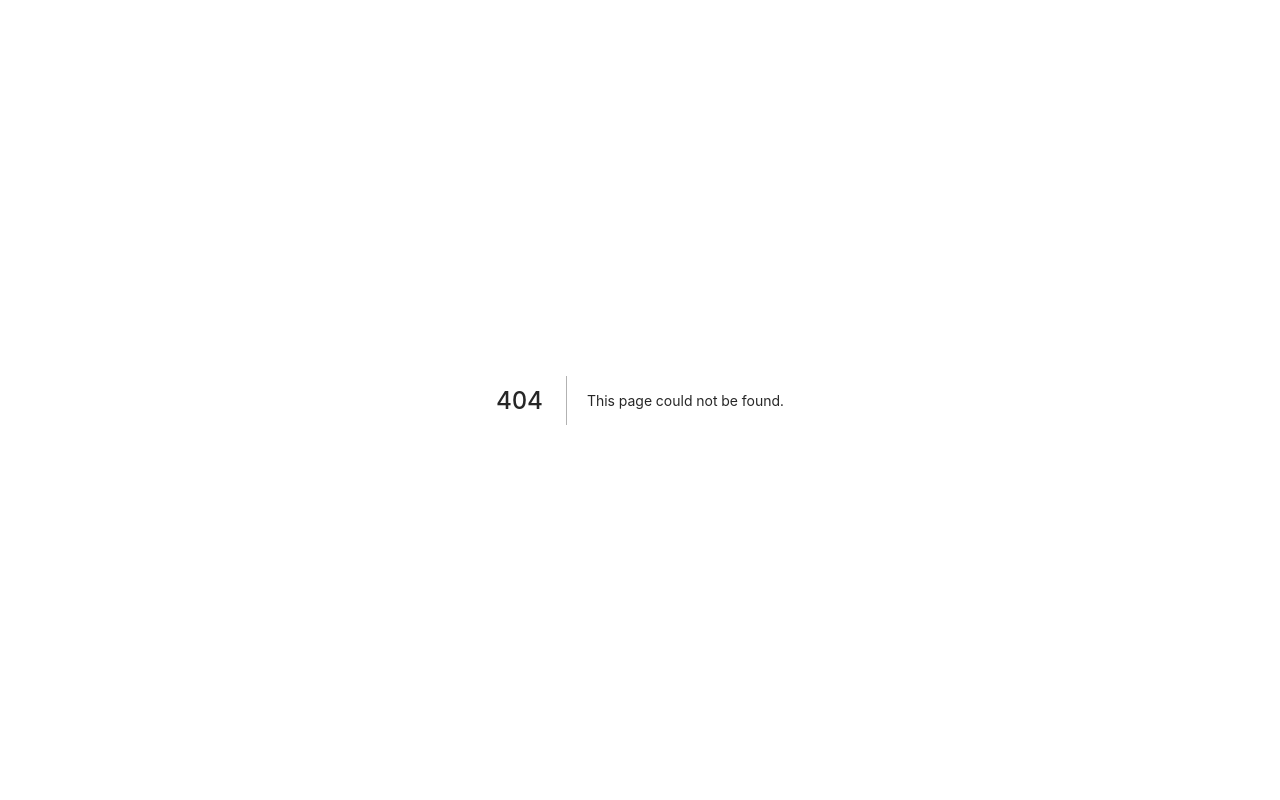
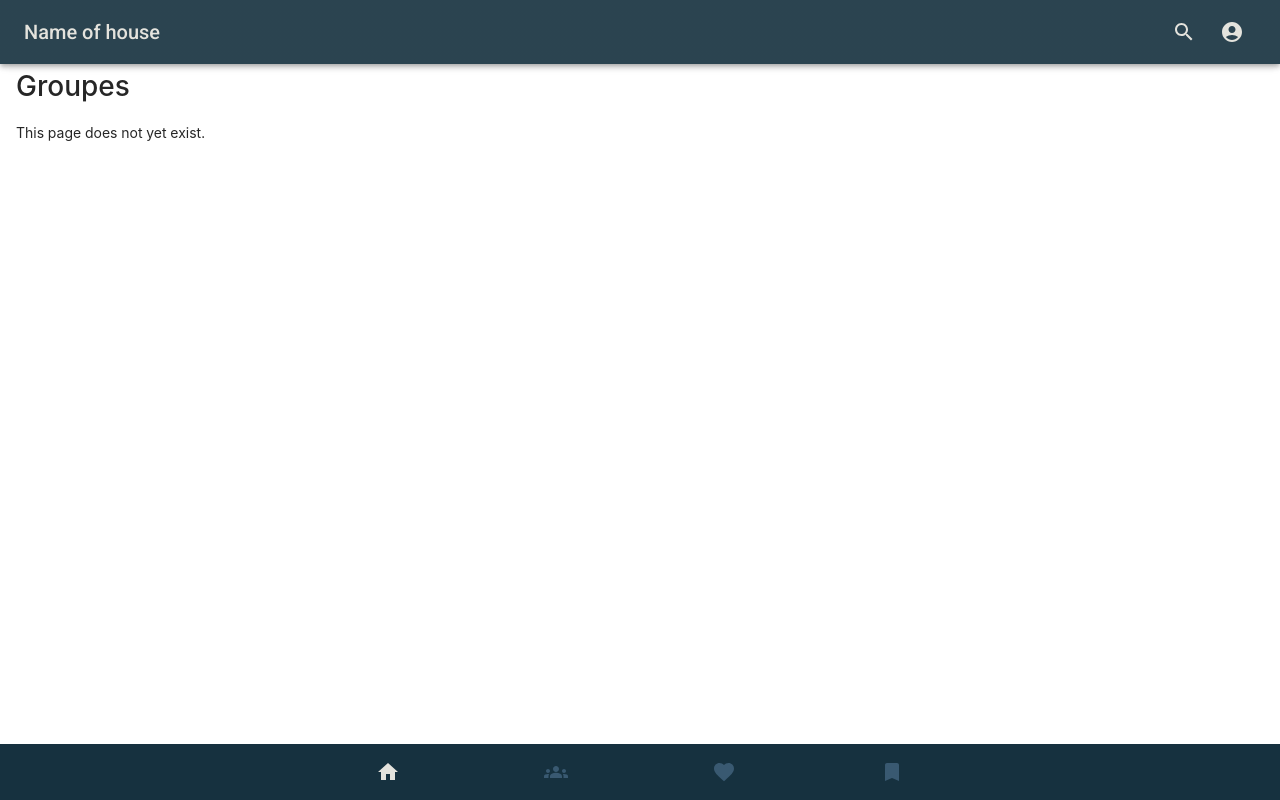
Before and after one commit to stenwall/u11-fullstack-js, a Next.js app in the folder client/: page /groupes in a window 1280 px wide. Before the commit this address had no page. Built offline with nearby package versions, Linux system fonts and the light colour scheme.

Commit message:
feat: finished bottomnav comp. w placeholder pages

```diff
--- a/client/components/BottomNavbar/index.tsx
+++ b/client/components/BottomNavbar/index.tsx
@@ -12,10 +12,25 @@ const BottomNavbar = () => {
 
   const btnLinks = {
     home: (
-      <Link href="/info">
+      <Link href="/feed">
         <Home />
       </Link>
     ),
+    groupes: (
+      <Link href="/groupes">
+        <Groups />
+      </Link>
+    ),
+    friends: (
+      <Link href="/friends">
+        <Favorite />
+      </Link>
+    ),
+    favorites: (
+      <Link href="/favorites">
+        <Bookmark />
+      </Link>
+    )
   };
 
   return (
@@ -25,25 +40,20 @@ const BottomNavbar = () => {
       onChange={handleChange}
     >
       <BottomNavigationAction
-        label="Home"
         value="home"
         icon={btnLinks.home}
       />
       <BottomNavigationAction
-        color="text"
-        label="Groupes"
         value="groupes"
-        icon={<Groups />}
+        icon={btnLinks.groupes}
       />
       <BottomNavigationAction
-        label="Friends"
         value="friends"
-        icon={<Favorite />}
+        icon={btnLinks.friends}
       />
       <BottomNavigationAction
-        label="Favorites"
         value="favorites"
-        icon={<Bookmark />}
+        icon={btnLinks.favorites}
       />
     </BottomNavigation>
   );
--- /dev/null
+++ b/client/components/layout/layout.module.scss
@@ -0,0 +1,6 @@
+.main {
+  padding-top: 4rem;
+  padding-bottom: 3.5rem;
+  padding-left: 1rem;
+  padding-right: 1rem;
+}
--- a/client/pages/feed/index.tsx
+++ b/client/pages/feed/index.tsx
@@ -14,11 +14,6 @@ const Feed: NextPageWithLayout = () => {
       <h1>Feed</h1>
 
       <ul>
-        <li>
-          <Link href="/info">
-            <a>House/hood info</a>
-          </Link>
-        </li>
         <li>
           <Link href="/profile">
             <a>Your profile</a>
--- /dev/null
+++ b/client/pages/groupes/index.tsx
@@ -0,0 +1,21 @@
+import type { NextPageWithLayout } from 'next';
+import type { ReactNode } from 'react'
+import MainLayout from '../../components/layout/MainLayout';
+
+const Groupes: NextPageWithLayout = () => {
+
+  return (
+    <>
+      <h1>Groupes</h1>
+      <p>This page does not yet exist.</p>
+    </>
+  );
+};
+
+Groupes.getLayout = (page: ReactNode) => {
+  return (
+    <MainLayout>{page}</MainLayout>
+  )
+}
+
+export default Groupes;
```
Also changed, not shown: client/pages/favorites/index.tsx (added, +21 -0 lines), client/pages/friends/index.tsx (added, +21 -0 lines).
